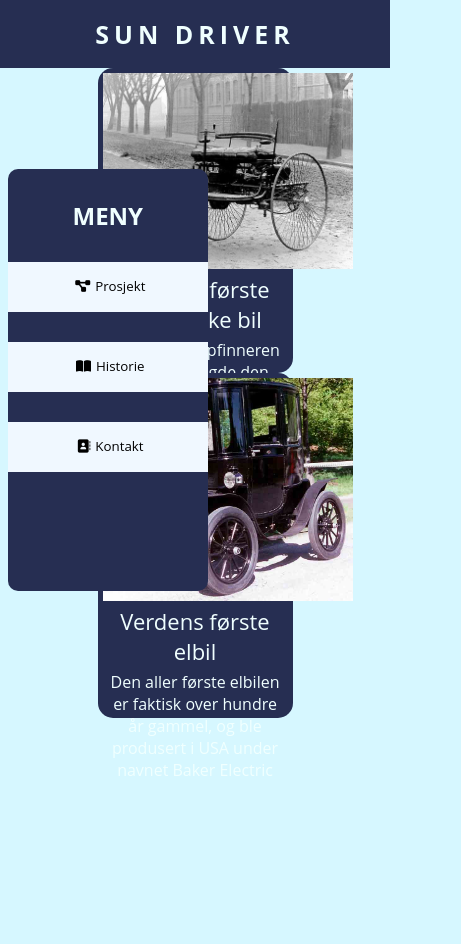
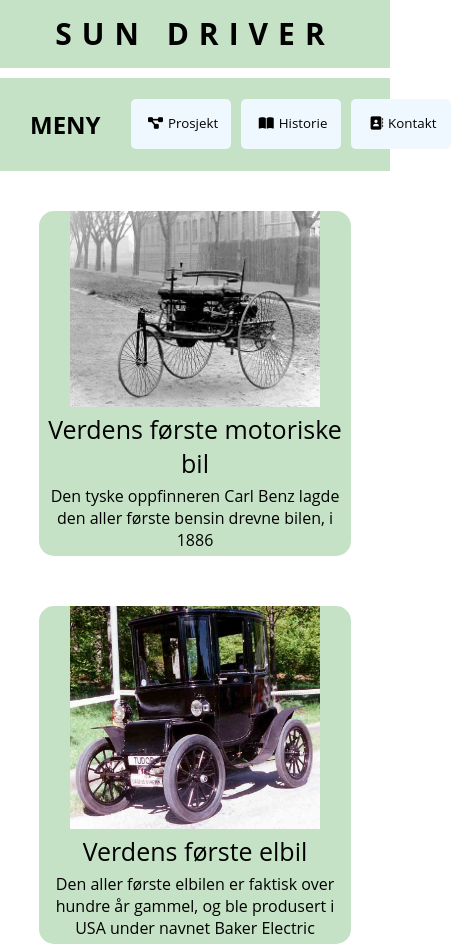
Before and after one commit to vestby96/snowballChallenge, a plain HTML site: page Second.html in a window 390 px wide. Shown: the whole page, 461 px wide, since content can reach past the window. Before the commit the page ends 844 px from the top, so only its background shows below. Drawn offline with Linux system fonts and the light colour scheme.

Commit message:
Update styleBasic.css

```diff
--- a/styleBasic.css
+++ b/styleBasic.css
@@ -7,13 +7,9 @@
     text-decoration: none;
 }
 
-body{
-    background-color: rgb(214, 247, 255);
-}
-
 header, .sidebar, .child-one, .child-two, .child-three, .child-four{
-    background-color: rgb(38, 46, 82);
-    color: azure;
+    background-color: rgb(198, 226, 198);
+    color: black;
 }
 
 header{
@@ -24,8 +20,11 @@ header{
 }
 
 .logo{
-    letter-spacing: 5px;
-    font-size: 25px;
+    border: none;
+    border-radius: 5px;
+    padding: 5px;
+    letter-spacing: 10px;
+    font-size: 30px;
     cursor: default;
 }
 
@@ -51,15 +50,16 @@ header{
 }
 
 .sidebar button{
-    width: 200px;
+    width: 150px;
     height: 50px;
     background-color: aliceblue;
     border: none;
+    border-radius: 5px;
     color: black;
 }
 
 .sidebar button:hover{
-    background-color: rgb(195, 227, 255);
+    background-color: rgb(141, 168, 192);
     cursor: pointer;
 }
 
@@ -69,7 +69,6 @@ header{
 
 .parent-one{
     width: 100%;
-    height: 650px;
     display: flex;
     flex-direction: column;
     justify-content: space-evenly;
@@ -78,7 +77,7 @@ header{
 }
 
 .parent-one div{
-    padding: 5px;
+    margin-top: 50px;
     width: 50%;
     min-height: 100px;
     border: none;
@@ -86,10 +85,48 @@ header{
 }
 
 .parent-one h4{
-    font-size: 22px;
+    font-size: 25px;
     font-weight: normal;
 }
 
 .parent-one p{
     padding: 5px;
 }
+
+@media screen and (max-width:950px){
+    body{
+        overflow-x: hidden;
+    }
+
+    .sidebar{
+        align-items: center;
+        position: relative;
+        flex-direction: row;
+        justify-content: space-around;
+        top: 10px;
+        left: 0%;
+        width: 100%;
+        border: none;
+        border-radius: 0px;
+    }
+
+    .sidebar ul{
+        display: flex;
+        flex-direction: row;
+    }
+
+    .sidebar li{
+        position: relative;
+        top: 15px;
+        padding-right: 10px;
+    }
+
+    .sidebar button{
+        width: 100px;
+    }
+
+    .parent-one div{
+        width: 80%;
+    }
+
+}
```
